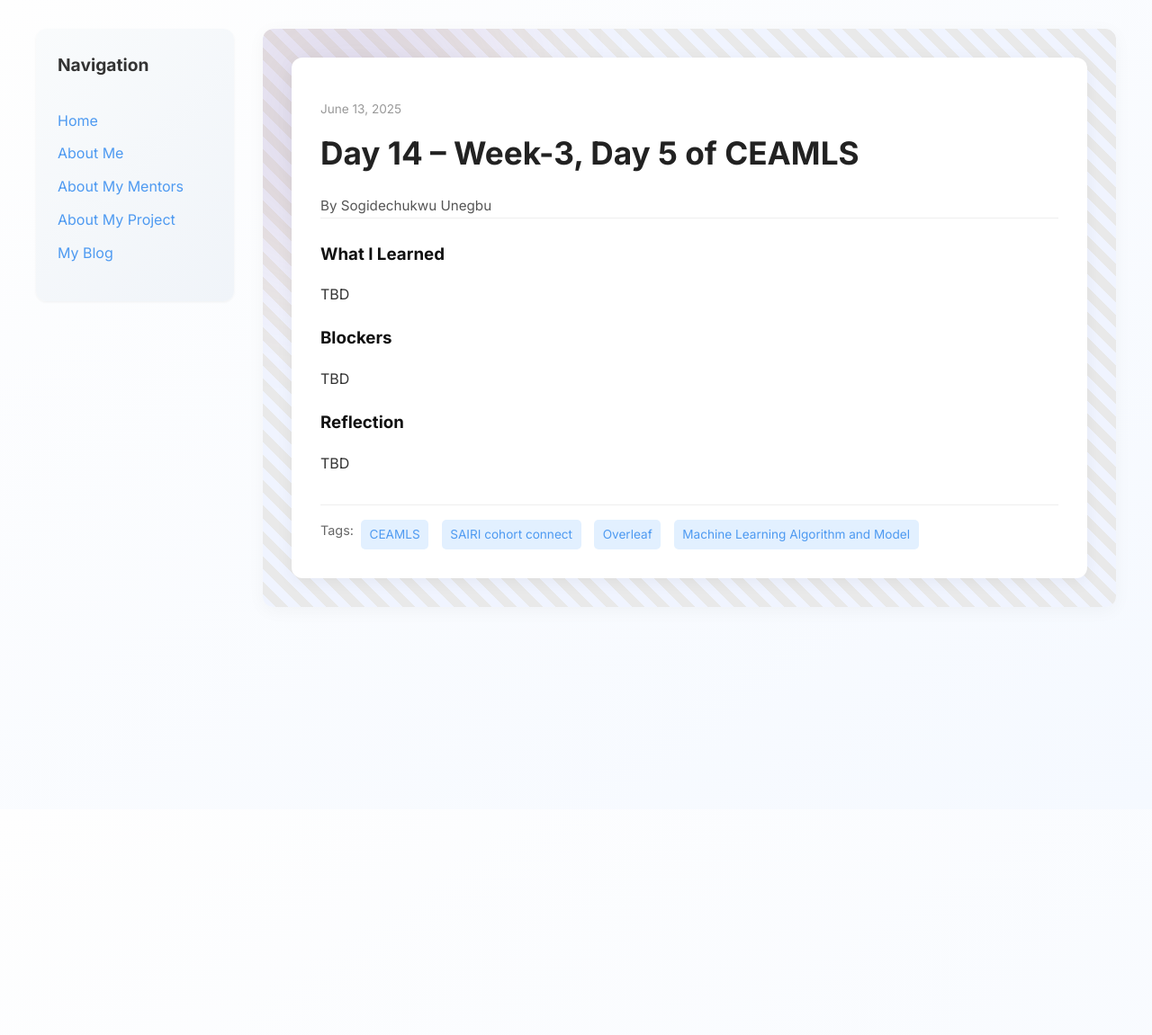
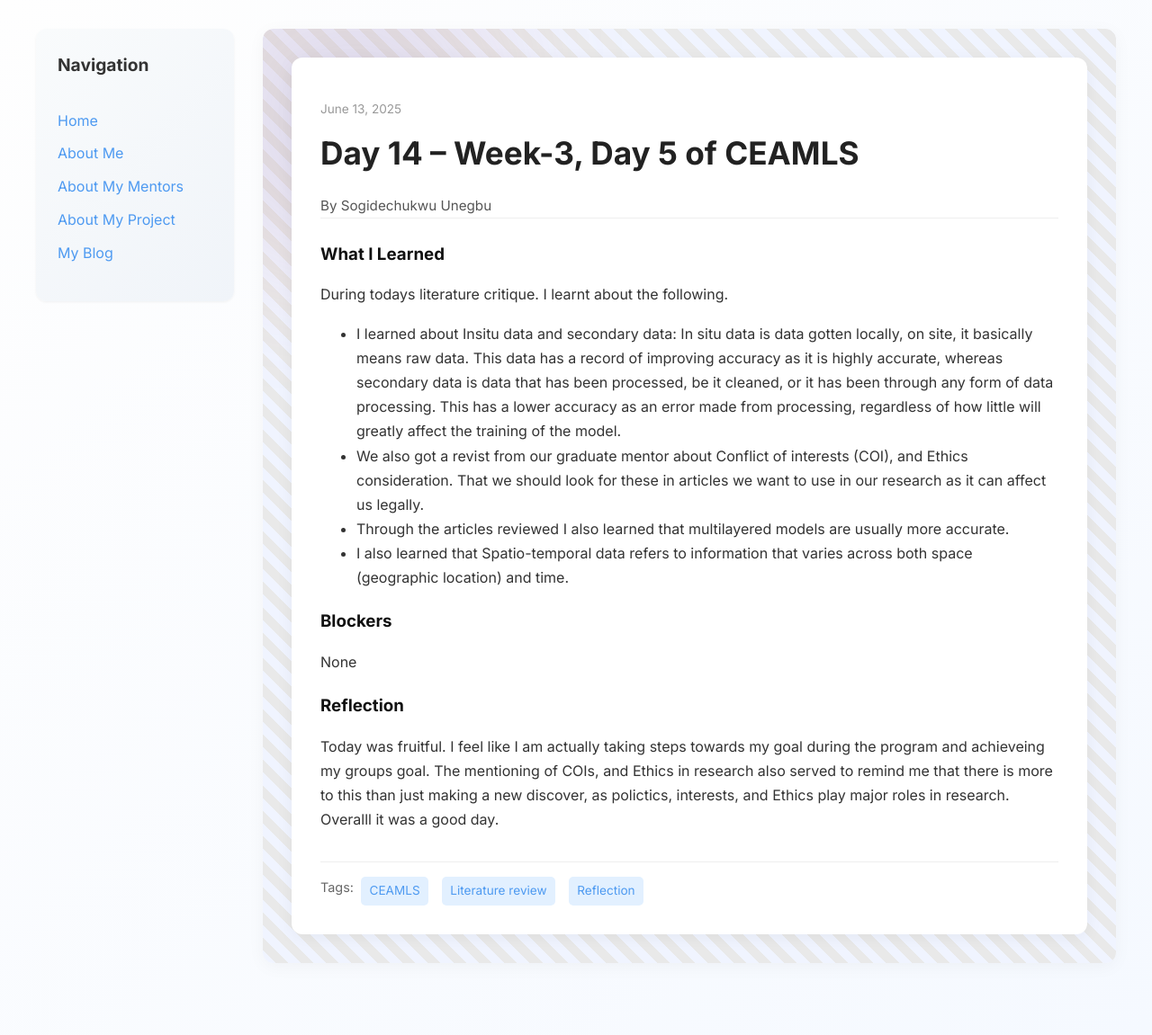
Before and after one commit to UnegbuSogidechukwu/UnegbuSogidechukwu.github.io, a Jekyll site: the page built from _posts/2025-06-13-day-14.md, in a window 1280 px wide. Shown: the whole page at 90% size. Built offline with Jekyll 4.4.1, drawn with Linux system fonts in a browser that asks for light colours; before the commit the page ends 900 px from its top, so only the background shows below that.

Commit message:
Update 2025-06-13-day-14.md

```diff
--- a/_posts/2025-06-13-day-14.md
+++ b/_posts/2025-06-13-day-14.md
@@ -4,15 +4,19 @@ title: "Day 14 – Week-3, Day 5 of CEAMLS "
 date: 2025-06-13
 author: Sogidechukwu Unegbu
 permalink: /day14.html
-tags: ["CEAMLS", "SAIRI cohort connect", "Overleaf", "Machine Learning Algorithm and Model"]
+tags: ["CEAMLS", "Literature review", "Reflection"]
 
 what_i_learned: |
-  TBD
+  During todays literature critique. I learnt about the following.
+    - I learned about Insitu data and secondary data: In situ data is data gotten locally, on site, it basically means raw data. This data has a record of improving accuracy as it is highly accurate, whereas secondary data is data that has been processed, be it cleaned, or it has been through any form of data processing. This has a lower accuracy as an error made from processing, regardless of how little will greatly affect the training of the model.
+    - We also got a revist from our graduate mentor about Conflict of interests (COI), and Ethics consideration. That we should look for these in articles we want to use in our research as it can affect us legally.
+    - Through the articles reviewed I also learned that multilayered models are usually more accurate.
+    - I also learned that Spatio-temporal data refers to information that varies across both space (geographic location) and time.
 
 blockers: |
-  TBD
+  None
 
 reflection: |
-  TBD
+  Today was fruitful. I feel like I am actually taking steps towards my goal during the program and achieveing my groups goal. The mentioning of COIs, and Ethics in research also served to remind me that there is more to this than just making a new discover, as polictics, interests, and Ethics play major roles in research. Overalll it was a good day.
 
 ---
```
